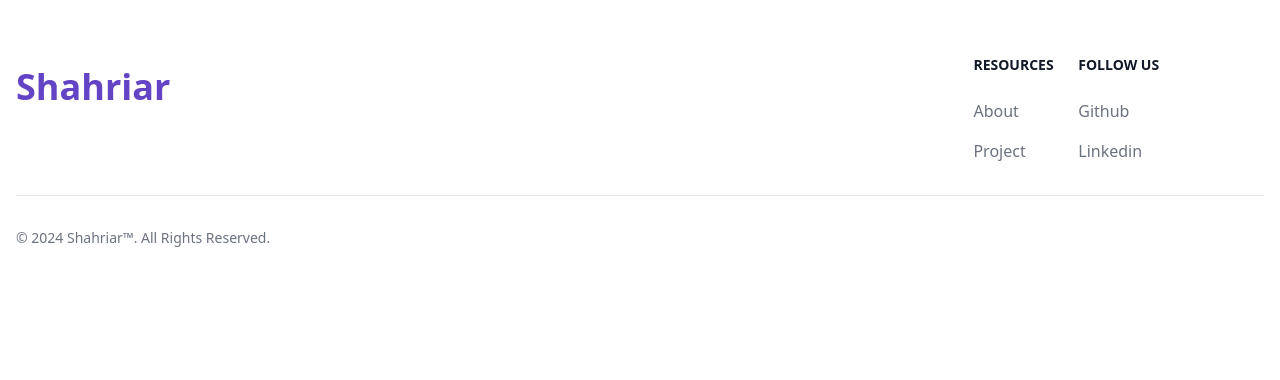
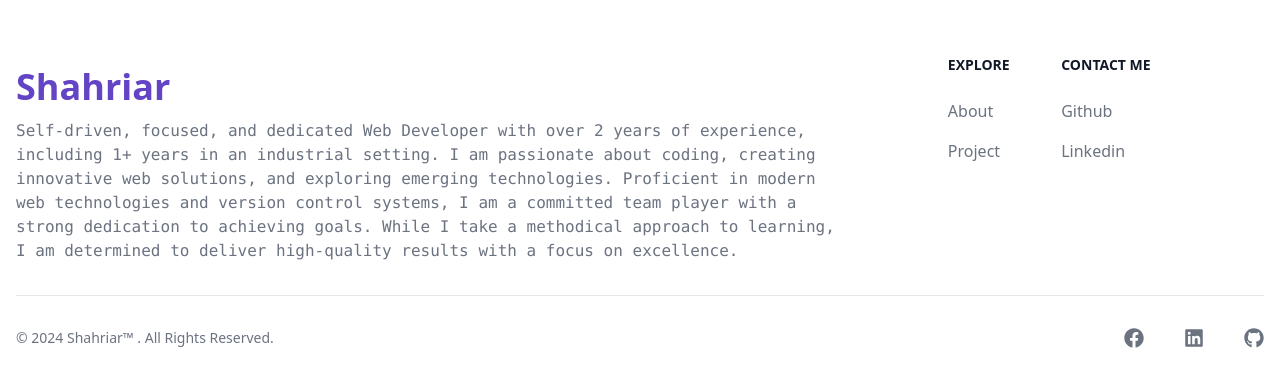
Before and after one commit to Shahriar-Fardows/Shahriar, a React (Vite) app: page /about in a window 1280 px wide. Shown: the part 849-1229 px from the top of the page. Before the commit the page ends 1129 px from the top, so only its background shows below. Built offline with nearby package versions, Linux system fonts and the light colour scheme; a web font is replaced by a local one.

Commit message:
home page done

```diff
--- a/src/Components/Home/Projects/Projects.jsx
+++ b/src/Components/Home/Projects/Projects.jsx
@@ -19,7 +19,7 @@ const Projects = () => {
 
     return (
         <div className=" boxBg h-fit bg-gradient-to-r from-zinc-50 to-zinc-100 dark:from-stone-900 dark:to-neutral-900 ">
-            <div className="container mx-auto py-10 lg:py-60  px-5">
+            <div className="container mx-auto py-10 lg:pt-60  px-5">
                 <Fade delay={0.5e3} cascade damping={1e-1} >
                     <div className="flex justify-between items-center ">
                         <h2 className="text-5xl lg:text-7xl text-hello-10 font-mono font-bold  ">My Projects</h2>
--- a/src/Root.jsx
+++ b/src/Root.jsx
@@ -14,7 +14,9 @@ const Root = () => {
                 <div className="min-h-screen  bg-white z-50 mt-[4.5rem]">
                     <Outlet />
                 </div>
-                <Footer />
+                <div className="z-10">
+                    <Footer />
+                </div>
             </div>
         </Suspense>
     );
--- a/src/Shared/Footer/Footer.jsx
+++ b/src/Shared/Footer/Footer.jsx
@@ -1,5 +1,7 @@
-import React from 'react';
 import { Link, NavLink } from 'react-router-dom';
+import { FaFacebook } from "react-icons/fa";
+import { FaGithub } from "react-icons/fa6";
+import { FaLinkedin } from "react-icons/fa6";
 
 const Footer = () => {
     return (
@@ -13,11 +15,14 @@ const Footer = () => {
                             <span className="text-4xl font-bold text-hello-10 hover:text-lemon-20  transition duration-300 font-play">Shahriar</span>
 
                         </NavLink>
+                        <p className="text-gray-500 font-mono dark:text-gray-400">
+                            Self-driven, focused, and dedicated Web Developer with over 2 years of experience, <br /> including 1+ years in an industrial setting. I am passionate about coding, creating <br /> innovative web solutions, and exploring emerging technologies. Proficient in modern <br /> web technologies and version control systems, I am a committed team player with a <br /> strong dedication to achieving goals. While I take a methodical approach to learning, <br /> I am determined to deliver high-quality results with a focus on excellence.
+                        </p>
                     </div>
                     <div className="grid grid-cols-2 gap-8 sm:gap-6 sm:grid-cols-3">
                         <div>
                             <h2 className="mb-6 text-sm font-semibold text-gray-900 uppercase dark:text-white">
-                Resources
+                                Explore
                             </h2>
                             <ul className="text-gray-500 dark:text-gray-400 font-medium">
                                 <li className="mb-4">
@@ -40,7 +45,7 @@ const Footer = () => {
                         </div>
                         <div>
                             <h2 className="mb-6 text-sm font-semibold text-gray-900 uppercase dark:text-white">
-                Follow us
+                                Contact Me
                             </h2>
                             <ul className="text-gray-500 dark:text-gray-400 font-medium">
                                 <li className="mb-4">
@@ -69,12 +74,37 @@ const Footer = () => {
                 <div className="sm:flex sm:items-center sm:justify-between">
                     <span className="text-sm text-gray-500 sm:text-center dark:text-gray-400">
                         © 2024{' '}
-            <a href="https://Shahriar.com/" className="hover:underline">
+
                             Shahriar™
-            </a>
+
                         . All Rights Reserved.
                     </span>
-          <div className="flex mt-4 sm:justify-center sm:mt-0">
+                    <div className="flex mt-4 sm:justify-center sm:mt-0 gap-10">
+                        <Link
+                            to="https://www.facebook.com/profile.php?id=100085970036969"
+                            className="text-gray-500 hover:text-gray-600 dark:text-gray-400 dark:hover:text-gray-200"
+                            target='_blank'
+                        >
+                            <span className="sr-only">Facebook</span>
+                            <FaFacebook className="w-5 h-5" />
+                        </Link>
+                        <Link
+                            to="https://www.linkedin.com/in/shahriar-fardows/ "
+                            className="text-gray-500 hover:text-gray-600 dark:text-gray-400 dark:hover:text-gray-200"
+                            target='_blank'
+                        >
+                            <span className="sr-only">Linkedin</span>
+                            <FaLinkedin className="w-5 h-5" />
+                        </Link>
+                        <Link
+                            to="https://github.com/Shahriar-Fardows"
+                            className="text-gray-500 hover:text-gray-600 dark:text-gray-400 dark:hover:text-gray-200"
+                            target='_blank'
+                        >
+                            <span className="sr-only">Git Hub</span>
+                            <FaGithub className="w-5 h-5" />
+                        </Link>
+
 
                     </div>
                 </div>
--- a/src/Shared/Navbar/Navbar.jsx
+++ b/src/Shared/Navbar/Navbar.jsx
@@ -66,7 +66,7 @@ const Navbar = () => {
                         {navLinks}
                     </ul>
                     <div className="ml-auto flex items-center px-6 lg:ml-0 lg:p-0">
-                        <button className="inline-flex h-10 items-center justify-center gap-2 whitespace-nowrap rounded bg-hello-10 px-5 text-sm font-medium tracking-wide text-white shadow-md shadow-hello-10 transition duration-300 hover:bg-lemon-20 hover:shadow-sm hover:shadow-hello-10 focus:bg-hello-10 focus:shadow-sm focus:shadow-lemon-10 focus-visible:outline-none disabled:cursor-not-allowed disabled:border-lemon-20 disabled:bg-lemon-20 disabled:shadow-none">
+                        <button className="inline-flex h-10 items-center justify-center gap-2 whitespace-nowrap rounded bg-hello-10 px-5 text-sm font-medium tracking-wide text-white shadow-md shadow-hello-10 transition duration-300 hover:bg-lemon-20 hover:shadow-sm hover:shadow-hello-10 focus:bg-hello-10 focus:shadow-sm focus:shadow-lemon-20 focus-visible:outline-none disabled:cursor-not-allowed disabled:border-lemon-20 disabled:bg-lemon-20 disabled:shadow-none">
                             <span className='font-play'>Contact us</span>
                         </button>
                     </div>
```
Lines whose indentation alone changed are shown as unchanged.
